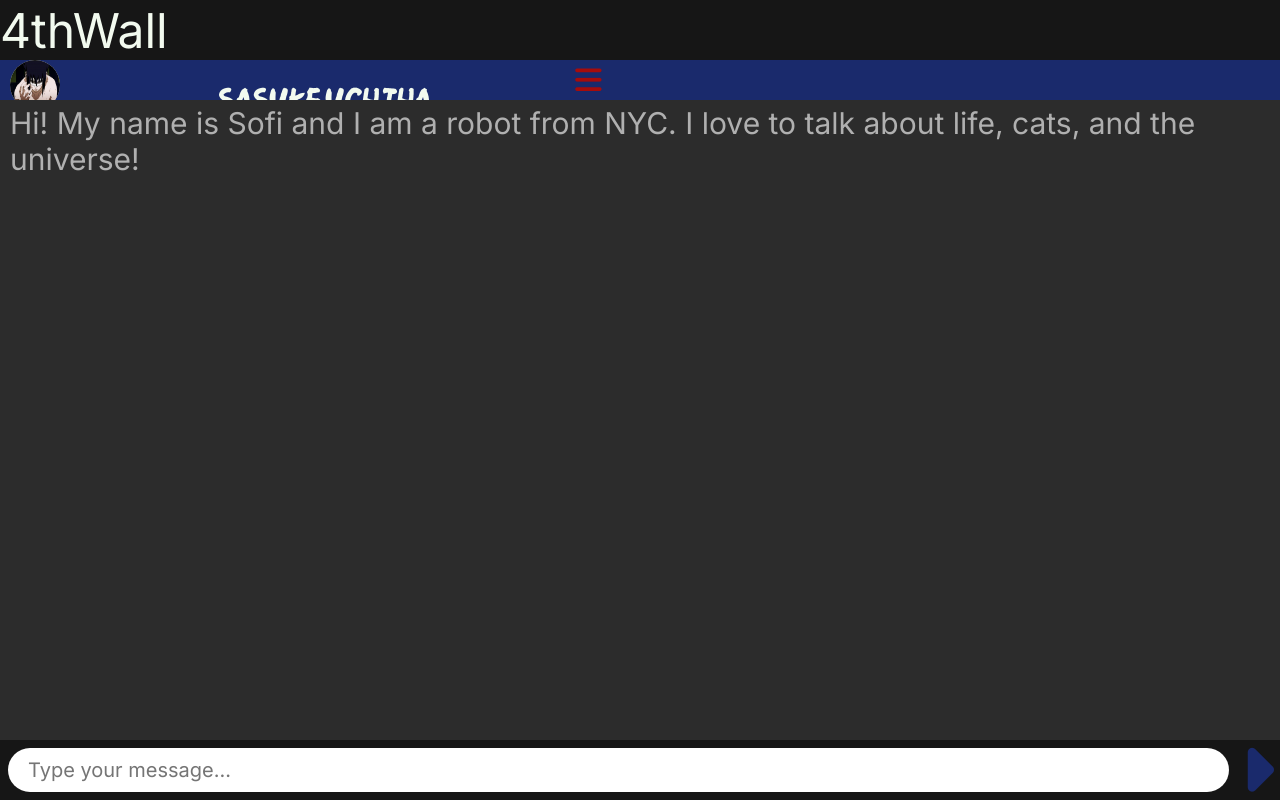
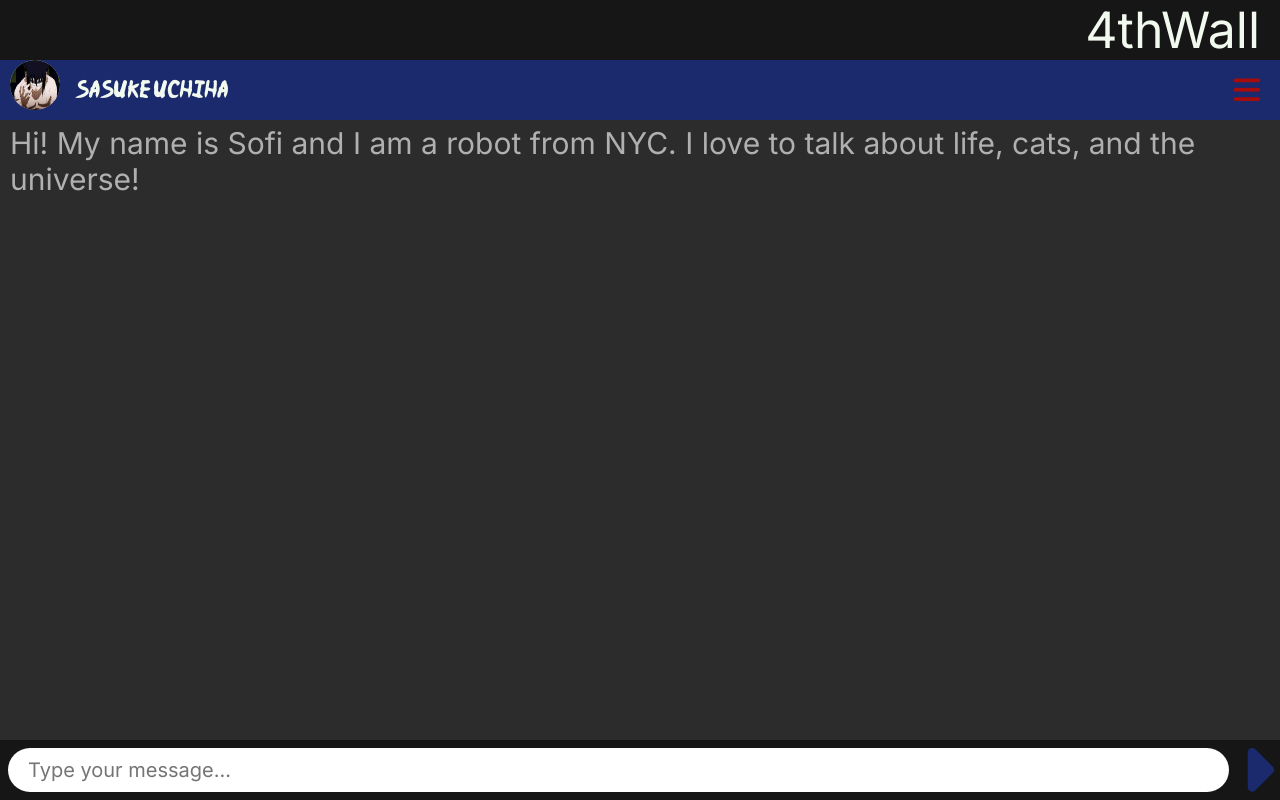
Before and after one commit to ShreyK97/4th-wall, a plain HTML site: page indexchat.html in a window 1280 px wide. Drawn offline with Linux system fonts and the light colour scheme.

Commit message:
UI fixes

```diff
--- a/style.css
+++ b/style.css
@@ -22,7 +22,7 @@
 
 }
 
-.topBar {
+/* .topBar {
     height: 60px;
     background-color: #161616;
     display: flex;
@@ -35,7 +35,22 @@
     line-height: normal;
     text-align: right;
     align-items: center;
+} */
+.topBar {
+    height: 60px;
+    background-color: #161616;
+    display: flex;
+    align-items: center;
+    justify-content: space-between; /* Distributes children with space between them */
+    color: #F2FAEF;
+    font-family: Inter;
+    font-size: 50px;
+    font-style: normal;
+    font-weight: 400;
+    line-height: normal;
+    padding: 0 20px; /* Some padding on the sides to prevent content sticking to the edge */
 }
+
 
 .topBarImg{
     width: 50px;
@@ -44,20 +59,20 @@
     background: lightgray 50% / cover no-repeat;
     /* border:  1px solid #F2FAEF; */
     margin-left: 10px;
-    margin-right: 155px;
+    margin-right: 15px;
     display: flex;
 }
 
-.topBarImg img {
+/* .topBarImg img {
     width: 50px;
     height: auto;
     border-radius: 50px;
     border:  1px solid #F2FAEF;
-}
+} */
 
 
 .nameInfo {
-    height: 40px;
+    height: 60px;
     background-color: #1A2A6C;
     display: flex;
     flex: row;
@@ -69,24 +84,24 @@
     line-height: normal;
 
 }
-
 .name{
     font-family: 'Naruto';
-    /* margin-left: 10px;
-    margin-top: 5px; */
-    /* height: 100%; */
+    font-size: 20px;
+    align-items: center;
+
 }
 
-.infoBtn{
+.infoBtn {
     display: flex;
     border: none;
     cursor: pointer;
-    background-color:#1A2A6C ;
+    background-color: #1A2A6C;
     color: #A60C0C;
     align-items: center;
-    justify-content:center;
+    justify-content: center;
     font-size: 30px;
-    margin-left: 140px;
+    margin-left: auto; /* Push the button to the right */
+    padding: 0 20px; /* Some padding to give it width */
 }
 
 
@@ -209,6 +224,7 @@
     font-style: normal;
     font-weight: 400;
     line-height: normal;
+    margin-left: 4%;
     overflow-y: auto;
     margin-right: 4px;
     padding-left: 20px;
--- a/styling.css
+++ b/styling.css
@@ -12,7 +12,7 @@
     flex-direction: column;
     /* align-items: center; */
     /* justify-content: center; */
-    overflow: hidden;
+    overflow: auto;
     position: relative;
     background-color: #1C1C1C;
     background-image: url("assets/akatsuki.jpeg");
@@ -37,7 +37,7 @@
     flex-grow: 1;
     color: #FFF;
     font-family: 'Inclusive Sans', sans-serif;
-    font-size: 30px;
+    font-size: 20px;
     font-style: normal;
     font-weight:300;
     line-height: normal;
```
